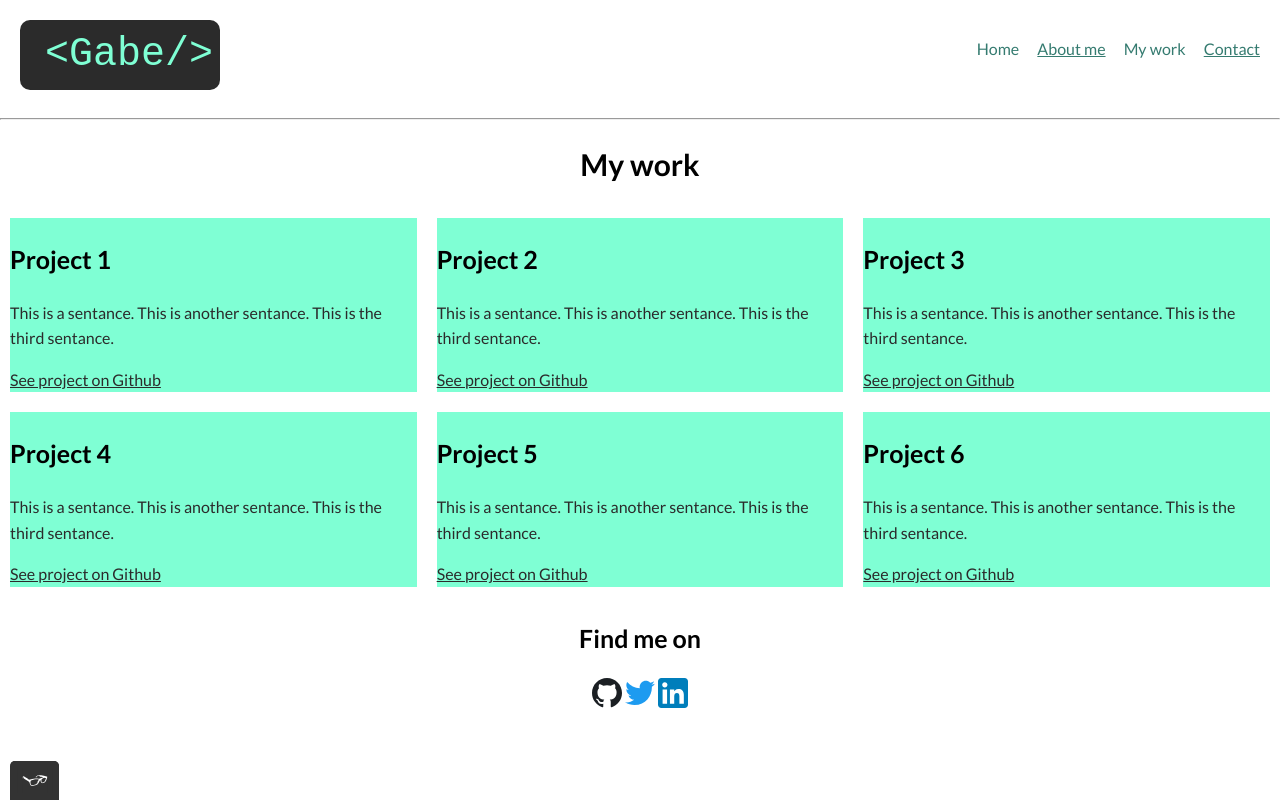
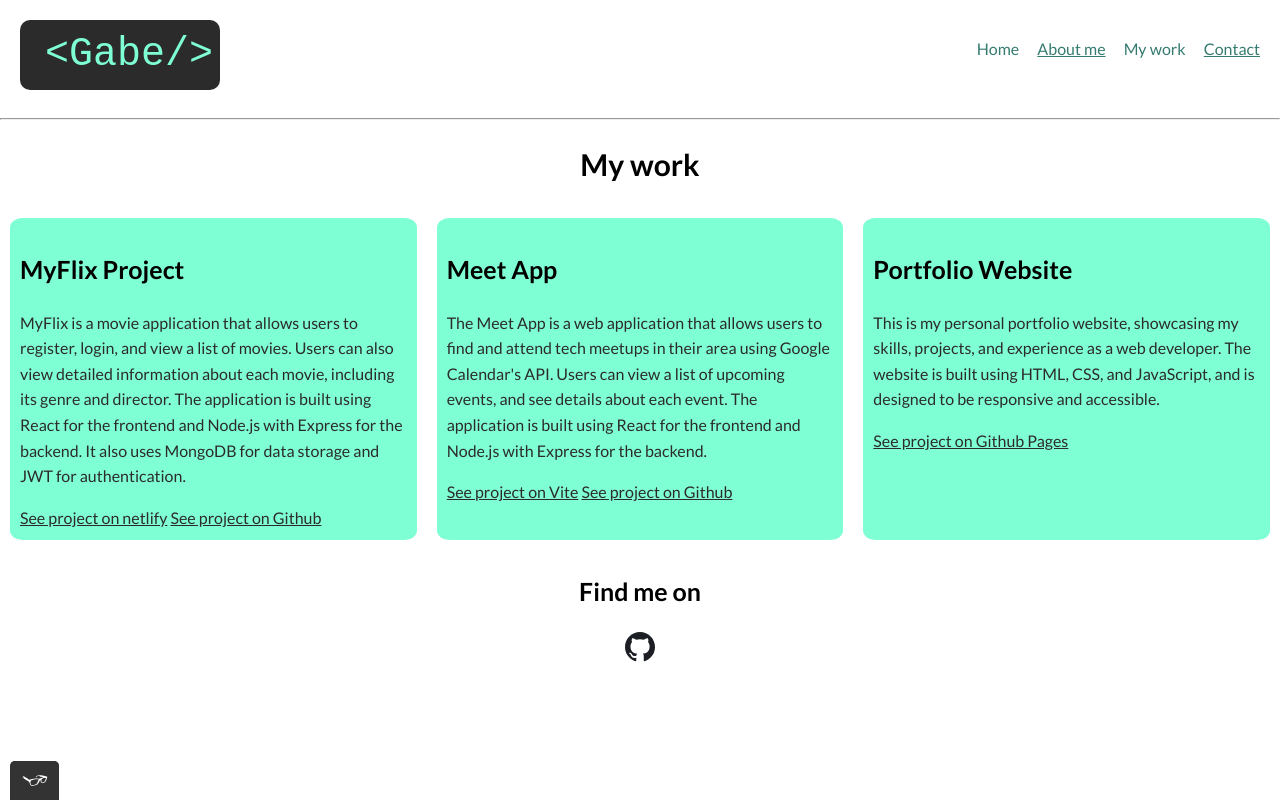
Before and after one commit to gabe-1byte/Gabes-Portfolio, a plain HTML site: page work.html in a window 1280 px wide. Drawn offline with nearby package versions, Linux system fonts and the light colour scheme.

Commit message:
Add Projects & General Updates
Added projects
updates about, contact, and index pages

```diff
--- a/style.production.css
+++ b/style.production.css
@@ -270,6 +270,8 @@ button:hover, button:focus,
         width: auto;
         min-height: auto;
         margin: 0;
+        border-radius: 3%;
+        padding: 10px;
     }
 
     grid__item:last-child {
--- a/styles.css
+++ b/styles.css
@@ -245,6 +245,8 @@ button:hover, button:focus,
         width: auto;
         min-height: auto;
         margin: 0;
+        border-radius: 3%;
+        padding: 10px;
     }
 
     grid__item:last-child {
--- a/work.html
+++ b/work.html
@@ -42,30 +42,32 @@
             <div class="grid">
                 <!--Grid items will live here-->
                 <div class="grid__item">
-                    <h2>Project 1</h2>
+                    <h2>MyFlix Project</h2>
                     <p>
-                        This is a sentance. This is another sentance. This is the third sentance.
+                        MyFlix is a movie application that allows users to register, login, and view a list of movies. Users can also view detailed information about each movie, including its genre and director. The application is built using React for the frontend and Node.js with Express for the backend. It also uses MongoDB for data storage and JWT for authentication.
                     </p>
-                    <a href="#">See project on Github</a>
+                    <a href="https://gb-myflix.netlify.app/" target="_blank">See project on netlify</a>
+                    <a href="https://github.com/gabe-1byte/myFlix-client" target="_blank">See project on Github</a>
                 </div>
 
                 <div class="grid__item">
-                    <h2>Project 2</h2>
+                    <h2>Meet App</h2>
                     <p>
-                        This is a sentance. This is another sentance. This is the third sentance.
+                        The Meet App is a web application that allows users to find and attend tech meetups in their area using Google Calendar's API. Users can view a list of upcoming events, and see details about each event. The application is built using React for the frontend and Node.js with Express for the backend.
                     </p>
-                    <a href="#">See project on Github</a>
+                    <a href="https://meet-sigma-livid.vercel.app/" target="_blank">See project on Vite</a>
+                    <a href="https://github.com/gabe-1byte/Meet" target="_blank">See project on Github</a>
                 </div>
 
                 <div class="grid__item">
-                    <h2>Project 3</h2>
+                    <h2>Portfolio Website</h2>
                     <p>
-                        This is a sentance. This is another sentance. This is the third sentance.
+                        This is my personal portfolio website, showcasing my skills, projects, and experience as a web developer. The website is built using HTML, CSS, and JavaScript, and is designed to be responsive and accessible.
                     </p>
-                    <a href="#">See project on Github</a>
+                    <a href="https://github.com/gabe-1byte/Gabes-Portfolio" target="_blank">See project on Github Pages</a>
                 </div>
 
-                <div class="grid__item">
+                <!-- <div class="grid__item">
                     <h2>Project 4</h2>
                     <p>
                         This is a sentance. This is another sentance. This is the third sentance.
@@ -88,7 +90,7 @@
                     </p>
                     <a href="#">See project on Github</a>
                 </div>
-            </div>
+            </div> -->
         </section>
 
         <footer class="page-footer">
@@ -98,14 +100,6 @@
                 <a href="https://github.com/gabe-1byte" target="_blank">
                     <!--Github icon-->
                     <img src="images/github_logo.svg" alt="github logo"></a>
-                <!--Twitter/x link-->
-                <a href="https://www.x.com/" target="_blank">
-                    <!--Twitter/x icon-->
-                    <img src="images/Logo_of_Twitter.svg" alt="twitter logo"></a>
-                <!--LinkedIn link-->
-                <a href="https://www.linkedin.com/" target="_blank">
-                    <!--LinkedIn Icon-->
-                    <img src="images/LinkedIn_icon.svg" alt="linkedin logo"></a>
             </div>
         </footer>
     </body>
```
Also changed, not shown: about.html (+24 -15 lines), contact.html (+7 -15 lines), index.html (+1 -9 lines), images/Gabe_Headshot.jpeg (added).
